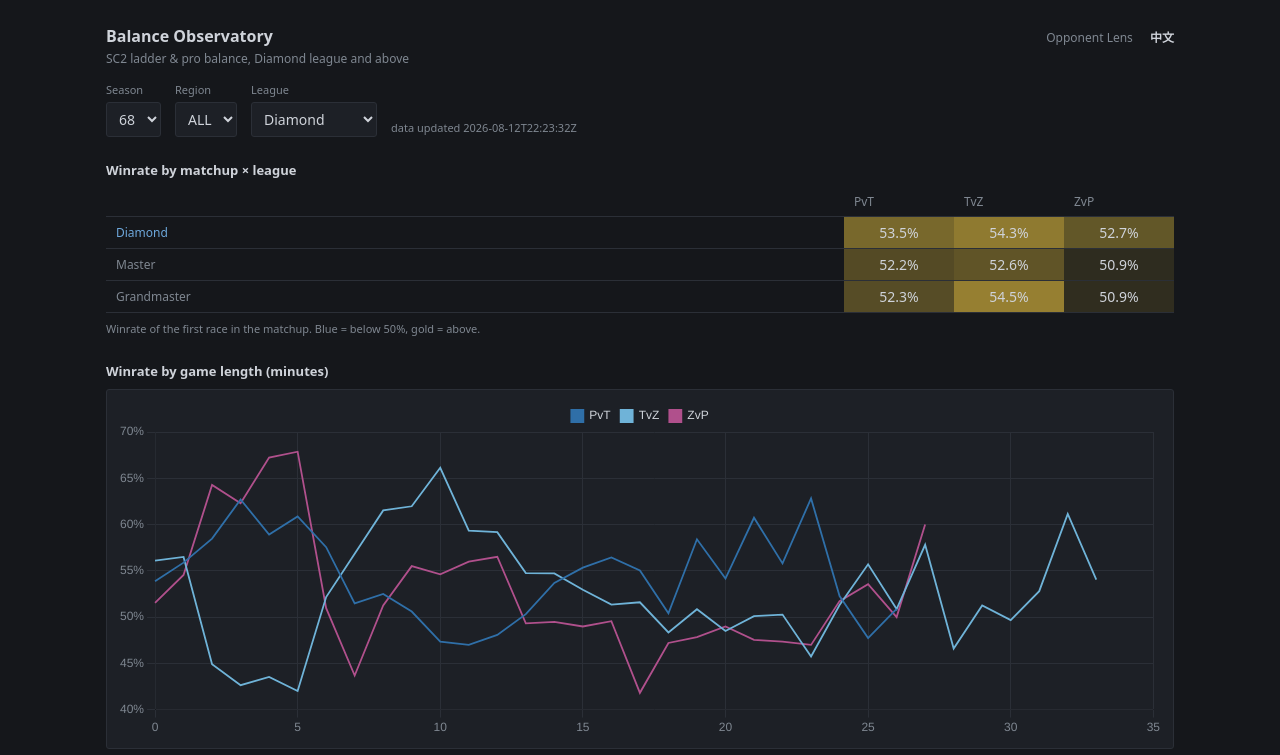
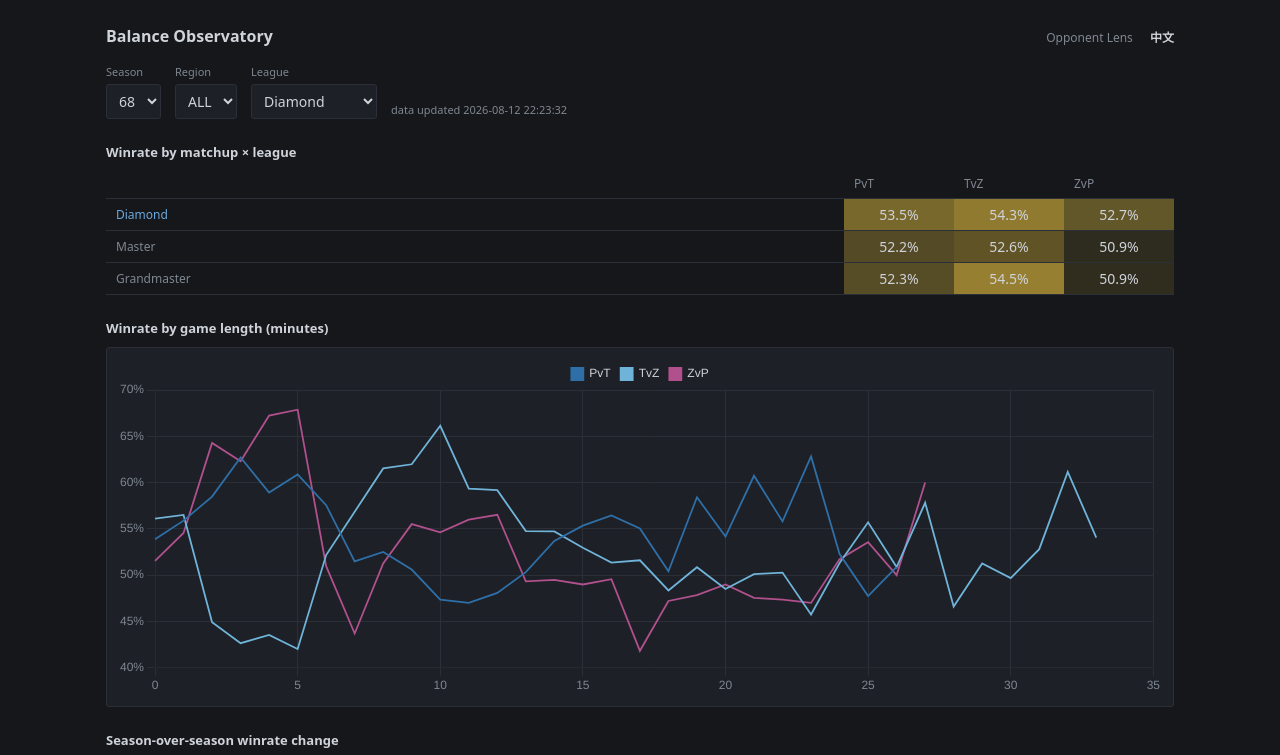
Before and after one commit to Jin-Shikai/sc2-balance-observatory, a plain HTML site: page web/balance.html in a window 1280 px wide. Shown: the top 755 px of the page. Drawn offline with nearby package versions, Linux system fonts and the light colour scheme.

Commit message:
ui: trim notes and fix ZH lables

```diff
--- a/web/balance.html
+++ b/web/balance.html
@@ -49,7 +49,6 @@
       <span class="lang" id="lang-toggle"></span>
     </span>
   </div>
-  <div class="sub" id="subtitle"></div>
 
   <div class="controls">
     <div><label id="l-season"></label><select id="f-season"></select></div>
@@ -60,7 +59,6 @@
 
   <h2 id="h-heatmap"></h2>
   <table id="heatmap"></table>
-  <div class="note" id="n-heatmap"></div>
 
   <h2 id="h-length"></h2>
   <div class="chartbox"><canvas id="length-chart"></canvas></div>
@@ -80,15 +78,23 @@
 const M_COLORS = { PvT: '#2f6fa8', TvZ: '#6fb3d8', ZvP: '#b0508c' };
 const MATCHUPS = ['PvT', 'TvZ', 'ZvP'];
 const LEAGUES = ['DIAMOND', 'MASTER', 'GRANDMASTER'];
-const LEAGUE_LABEL = { DIAMOND: 'Diamond', MASTER: 'Master', GRANDMASTER: 'Grandmaster' };
+const LEAGUE_LABEL = {
+  en: { DIAMOND: 'Diamond', MASTER: 'Master', GRANDMASTER: 'Grandmaster' },
+  zh: { DIAMOND: '钻石', MASTER: '大师', GRANDMASTER: '宗师' },
+};
+const REGION_LABEL = {
+  en: { ALL: 'ALL', EU: 'EU', US: 'US', KR: 'KR' },
+  zh: { ALL: '全部', EU: '欧服', US: '美服', KR: '韩服' },
+};
+const leagueLabel = l => LEAGUE_LABEL[state.lang][l] ?? l;
+const regionLabel = r => REGION_LABEL[state.lang][r] ?? r;
 
 const I18N = {
   en: {
-    title: 'Balance Observatory', subtitle: 'SC2 ladder & pro balance, Diamond league and above',
+    title: 'Balance Observatory',
     season: 'Season', region: 'Region', league: 'League',
     updated: ts => `data updated ${ts}`,
     hHeatmap: 'Winrate by matchup × league',
-    nHeatmap: 'Winrate of the first race in the matchup. Blue = below 50%, gold = above.',
     hLength: 'Winrate by game length (minutes)',
     hDelta: 'Season-over-season winrate change',
     hPatch: 'Pro winrate shift, 28 days before vs after balance patches',
@@ -97,11 +103,10 @@
     langLabel: '中文',
   },
   zh: {
-    title: 'Balance Observatory', subtitle: '星际2 天梯与职业平衡观测 · 钻石及以上',
+    title: 'Balance Observatory',
     season: '赛季', region: '地区', league: '段位',
     updated: ts => `数据更新于 ${ts}`,
     hHeatmap: '对阵胜率 × 段位',
-    nHeatmap: '数值为对阵中前一个种族的胜率。蓝 = 低于 50%，金 = 高于 50%。',
     hLength: '胜率 × 比赛时长（分钟）',
     hDelta: '赛季环比胜率变化',
     hPatch: '平衡补丁前后 28 天职业胜率变化',
@@ -126,11 +131,8 @@
     fetch(`data/${f}.json`).then(r => r.ok ? r.json() : (f === 'meta' ? {} : []))));
   names.forEach((f, i) => data[f] = loaded[i]);
 
-  const seasons = [...new Set(data.profile.map(r => n(r.season_bnet_id)))].sort((a, b) => b - a);
-  state.season = seasons[0];
-  fillSelect('f-season', seasons.map(s => [s, s]), state.season);
-  fillSelect('f-region', ['ALL', 'EU', 'US', 'KR'].map(r => [r, r]), state.region);
-  fillSelect('f-league', LEAGUES.map(l => [l, LEAGUE_LABEL[l]]), state.league);
+  state.seasons = [...new Set(data.profile.map(r => n(r.season_bnet_id)))].sort((a, b) => b - a);
+  state.season = state.seasons[0];
   $('f-season').onchange = e => { state.season = +e.target.value; render(); };
   $('f-region').onchange = e => { state.region = e.target.value; render(); };
   $('f-league').onchange = e => { state.league = e.target.value; render(); };
@@ -142,19 +144,26 @@
   $(id).value = value;
 }
 
+function refreshSelects() {
+  fillSelect('f-season', state.seasons.map(s => [s, s]), state.season);
+  fillSelect('f-region', ['ALL', 'EU', 'US', 'KR'].map(r => [r, regionLabel(r)]), state.region);
+  fillSelect('f-league', LEAGUES.map(l => [l, leagueLabel(l)]), state.league);
+}
+
 function applyLang() {
   $('title').textContent = t().title;
-  $('subtitle').textContent = t().subtitle;
   $('lang-toggle').innerHTML = `<b>${t().langLabel}</b>`;
   $('l-season').textContent = t().season;
   $('l-region').textContent = t().region;
   $('l-league').textContent = t().league;
   $('h-heatmap').textContent = t().hHeatmap;
-  $('n-heatmap').textContent = t().nHeatmap;
   $('h-length').textContent = t().hLength;
   $('h-delta').textContent = t().hDelta;
   $('h-patch').textContent = t().hPatch;
-  $('updated').textContent = data.meta?.generated_at ? t().updated(data.meta.generated_at) : '';
+  $('updated').textContent = data.meta?.generated_at
+    ? t().updated(data.meta.generated_at.replace('T', ' ').replace('Z', ''))
+    : '';
+  refreshSelects();
   render();
 }
 
@@ -179,7 +188,7 @@
   let html = '<tr><th></th>' + MATCHUPS.map(m => `<th class="cell">${m}</th>`).join('') + '</tr>';
   for (const lg of LEAGUES) {
     const hl = lg === state.league ? ' style="color:var(--accent)"' : '';
-    html += `<tr><th${hl}>${LEAGUE_LABEL[lg]}</th>` + MATCHUPS.map(m => {
+    html += `<tr><th${hl}>${leagueLabel(lg)}</th>` + MATCHUPS.map(m => {
       const r = byKey.get(lg + '|' + m);
       if (!r) return '<td class="cell">–</td>';
       const w = n(r.winrate);
@@ -240,7 +249,7 @@
   for (const r of rows) {
     const sig = r.delta_significant === 'true';
     html += `<tr${sig ? ' class="sig"' : ''} title="${r.patches_in_season ?? ''}">
-      <td>${n(r.season_bnet_id)}</td><td>${r.region}</td><td>${LEAGUE_LABEL[r.league]}</td><td>${r.matchup}</td>
+      <td>${n(r.season_bnet_id)}</td><td>${regionLabel(r.region)}</td><td>${leagueLabel(r.league)}</td><td>${r.matchup}</td>
       <td class="num">${r.winrate_prev_pct}</td><td class="num">${r.winrate_cur_pct}</td>
       <td class="num">${fmtD(n(r.delta_pct))}</td></tr>`;
   }
```
